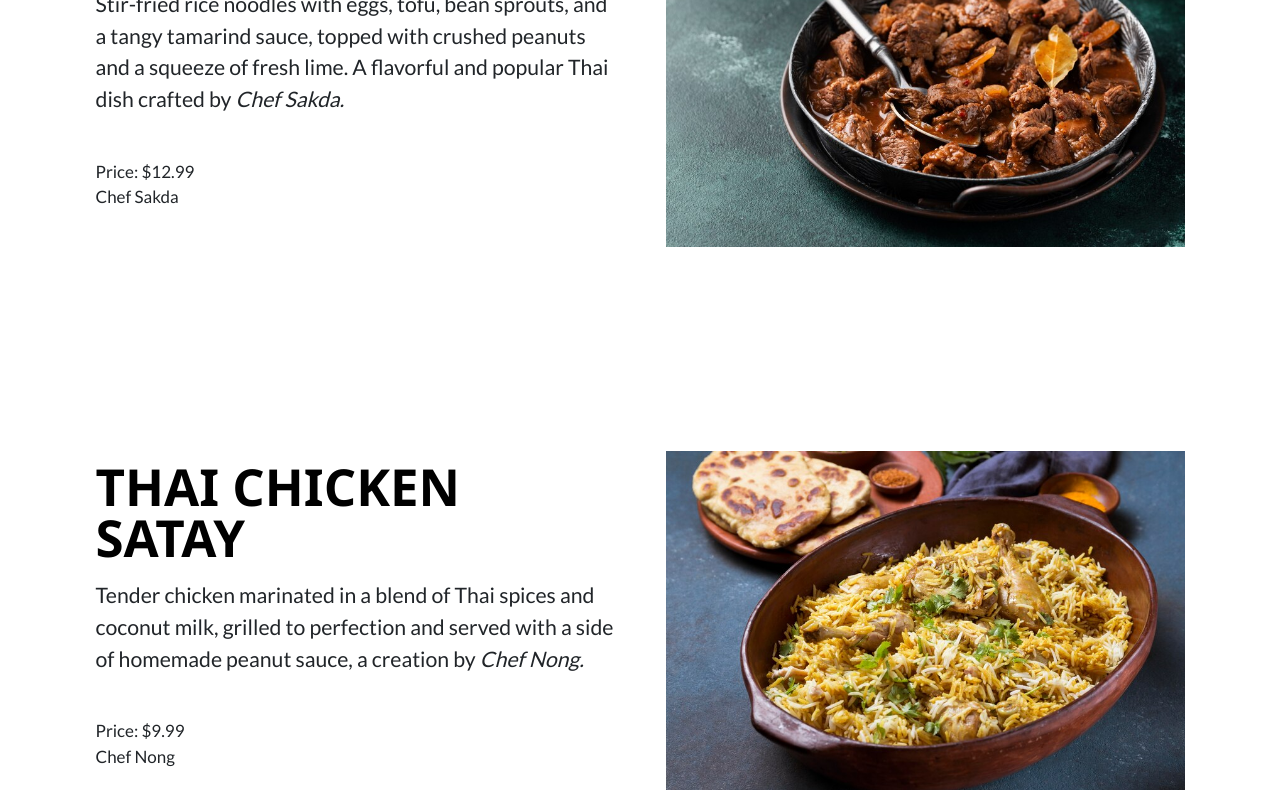
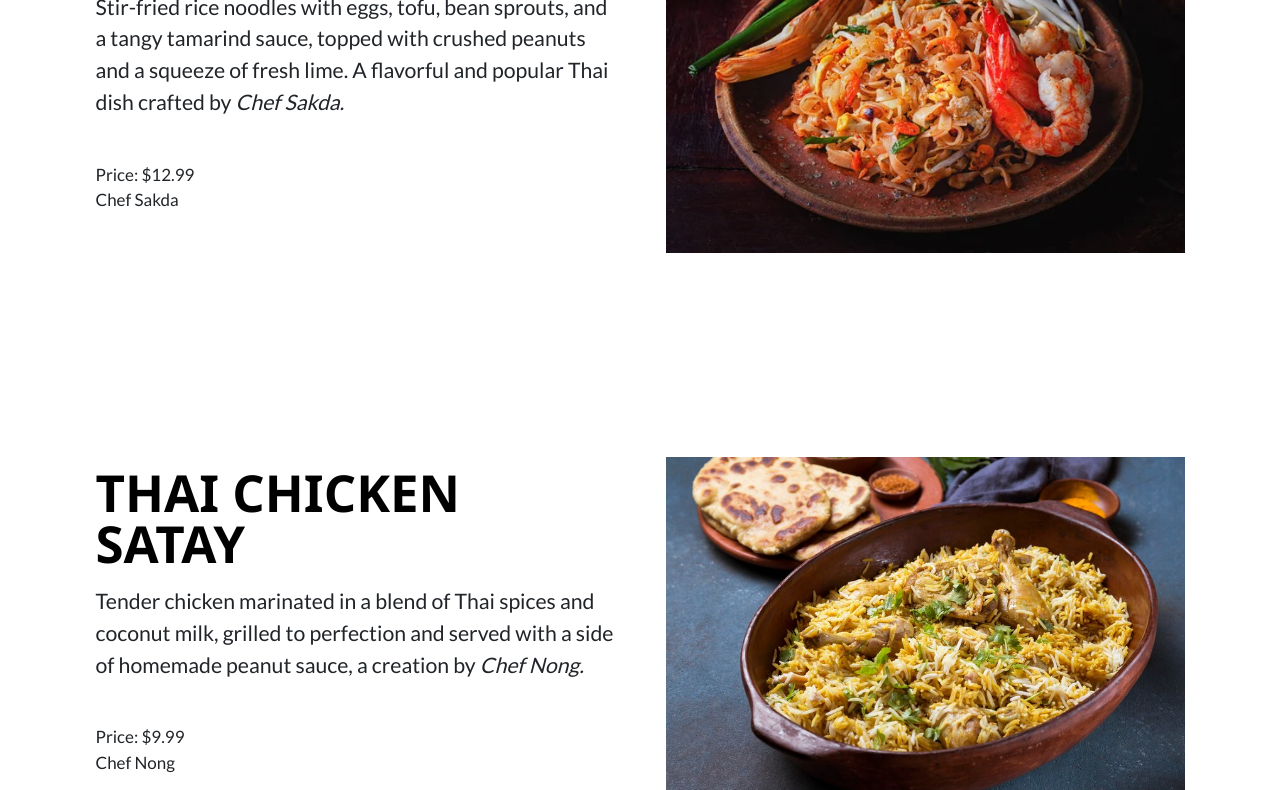
Before and after one commit to anasbutt123/Palate-Delights, a plain HTML site: page thai.html in a window 1280 px wide. Shown: the part 291-1081 px from the top of the page. Drawn offline with nearby package versions, Linux system fonts and the light colour scheme.

Commit message:
Update thai.html

```diff
--- a/thai.html
+++ b/thai.html
@@ -118,7 +118,7 @@
 <div class="container col-xxl-8 px-4 py-5" style="margin-top: 7vw;">
             <div class="row flex-lg-row-reverse align-items-center g-5 py-5">
               <div class="col-10 col-sm-8 col-lg-6">
-                <img src="images/pak-karahi1.jpg" class="d-block mx-lg-auto img-fluid" alt="Bootstrap Themes" width="700" height="500" loading="lazy">
+                <img src="images/pad-thai.jpg" class="d-block mx-lg-auto img-fluid" alt="Bootstrap Themes" width="700" height="500" loading="lazy">
               </div>
               <div class="col-lg-6">
                 <h2 class="display-5 fw-bold text-body-emphasis lh-1 mb-3">PAD THAI</h2>
```
